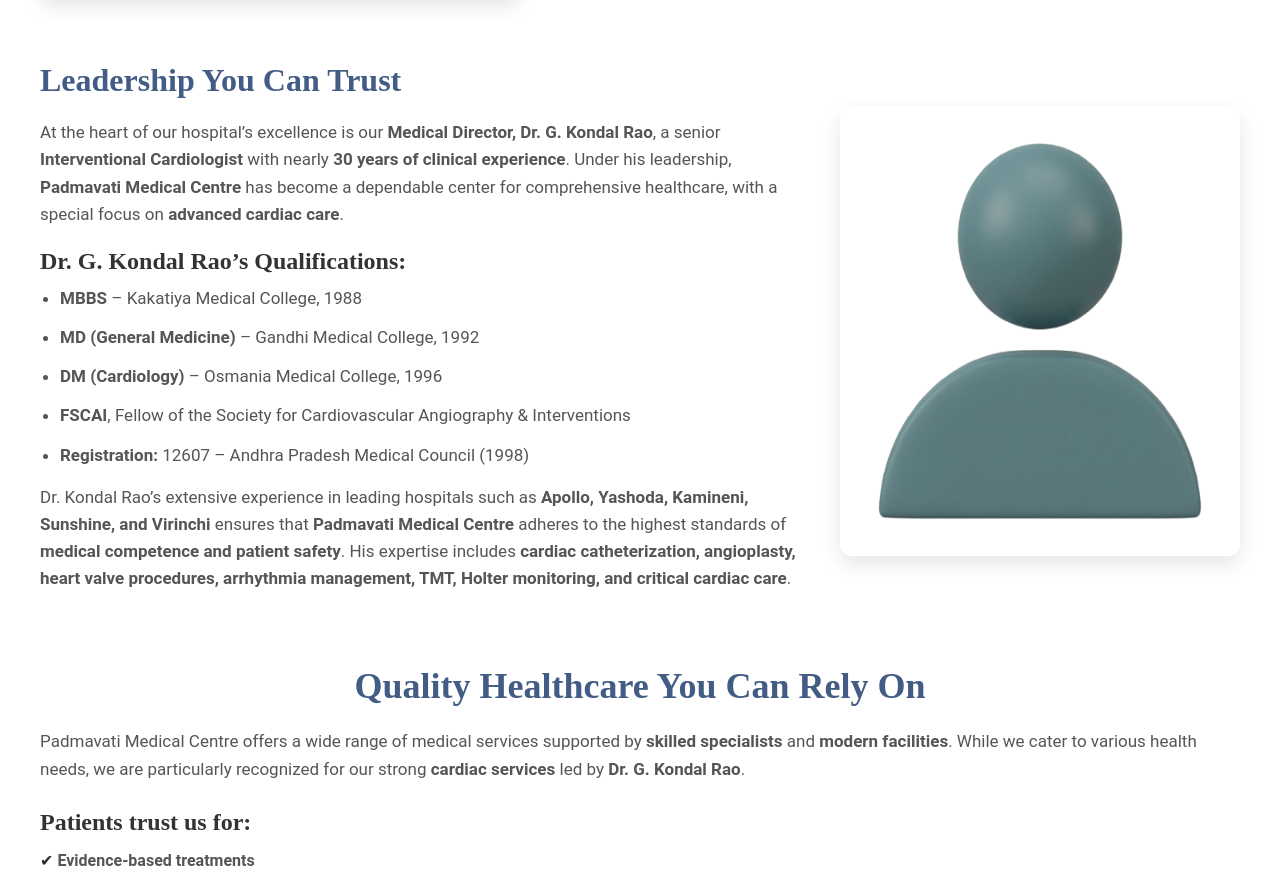
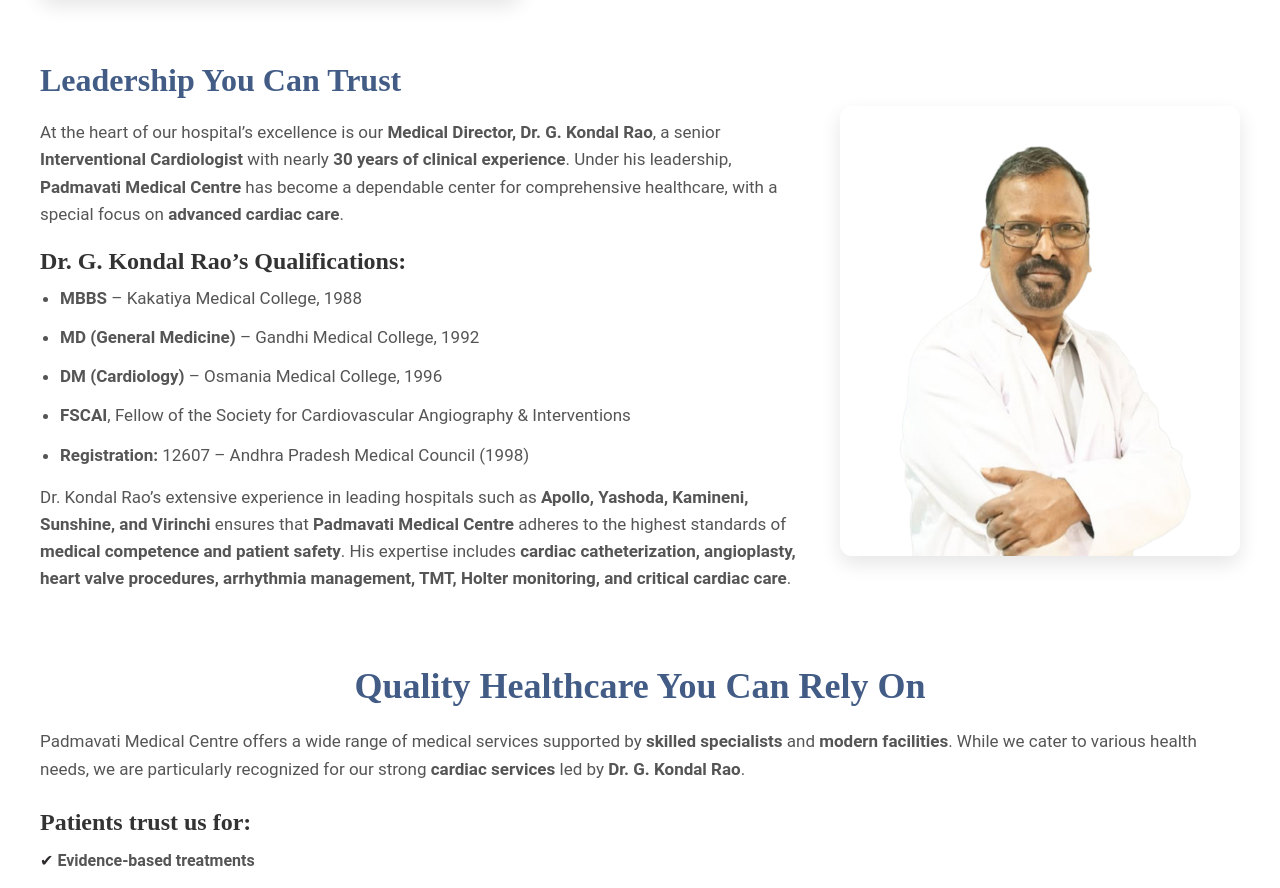
Before and after one commit to moraakshaya/padmavatimedicalcenter, a Next.js app: page /about in a window 1280 px wide. Shown: the part 1315-2203 px from the top of the page. Built offline with nearby package versions, Linux system fonts and the light colour scheme.

Commit message:
kondal rao doctor image updated

```diff
--- a/app/about/page.jsx
+++ b/app/about/page.jsx
@@ -241,7 +241,7 @@
                             }`}
                     >
                         <Image
-                            src="/assets/doctors/dr1.png"
+                            src="/assets/doctors/dr-g-kondal-rao-cardiologist.png"
                             alt="Dr. G. Kondal Rao"
                             width={400}
                             height={450}
--- a/data/DepartmentSinglePageData.js
+++ b/data/DepartmentSinglePageData.js
@@ -56,7 +56,7 @@
         qualifications: ["M.D.D.M. FSCAI."],
         status: "On-call available",
         experience: "20+ years",
-        img: "/assets/doctors/dr1.png",
+        img: "/assets/doctors/dr-g-kondal-rao-cardiologist.png",
       },
       {
         name: "Dr. G. Kiran Kumar",
--- a/data/Doctor.js
+++ b/data/Doctor.js
@@ -6,7 +6,7 @@
 export const doctors = [
   {
     id: 1,
-    image: "/assets/doctors/dr1.png", // Path relative to the public folder
+    image: "/assets/doctors/dr-g-kondal-rao-cardiologist.png", // Path relative to the public folder
     name: "Dr. G. Kondal Rao",
     department: "Senior Interventional Cardiologist",
     qualification: "M.D.D.M. FSCAI.",
```
Also changed, not shown: public/assets/doctors/dr-g-kondal-rao-cardiologist.png (added).
